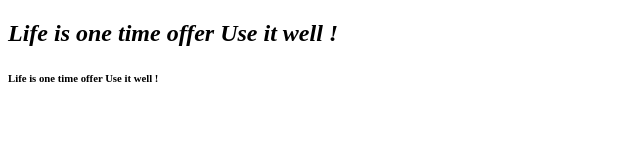
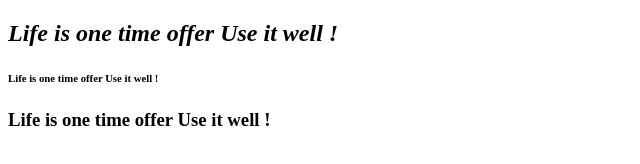
Before and after one commit to Ahmadjunaid008/Firsttry, a plain HTML site: page index.html in a window 1280 px wide. Shown: the whole page, without its empty margins (0-640 px from the left). Drawn offline with Linux system fonts and the light colour scheme.

Commit message:
h3 added

```diff
--- a/index.html
+++ b/index.html
@@ -7,5 +7,6 @@
 <body>
 <h2>Life is one time offer Use it well !</h2>
 <h6>Life is one time offer Use it well !</h6>
+<h3>Life is one time offer Use it well !</h3>
 </body>
 </html>
```
